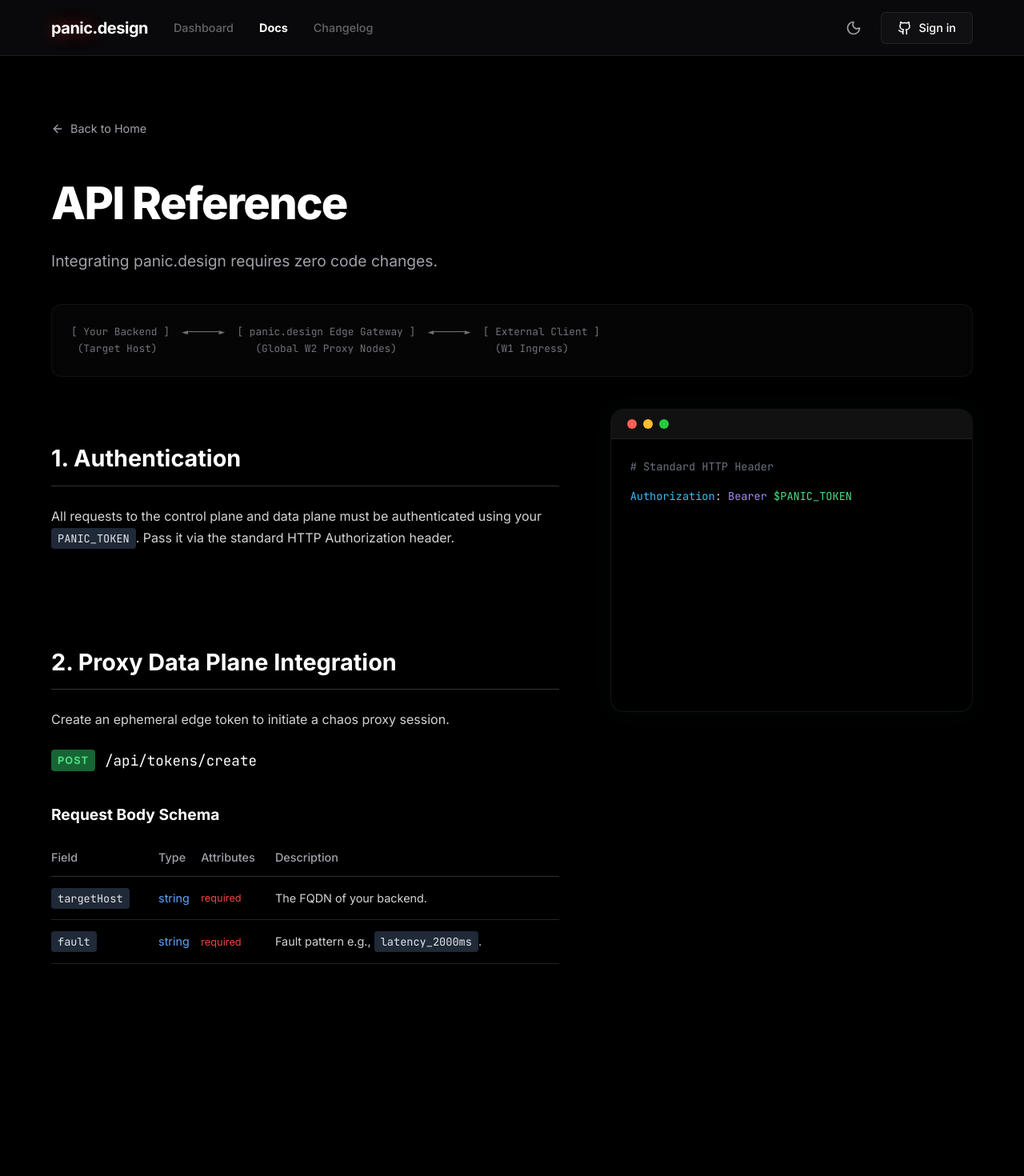
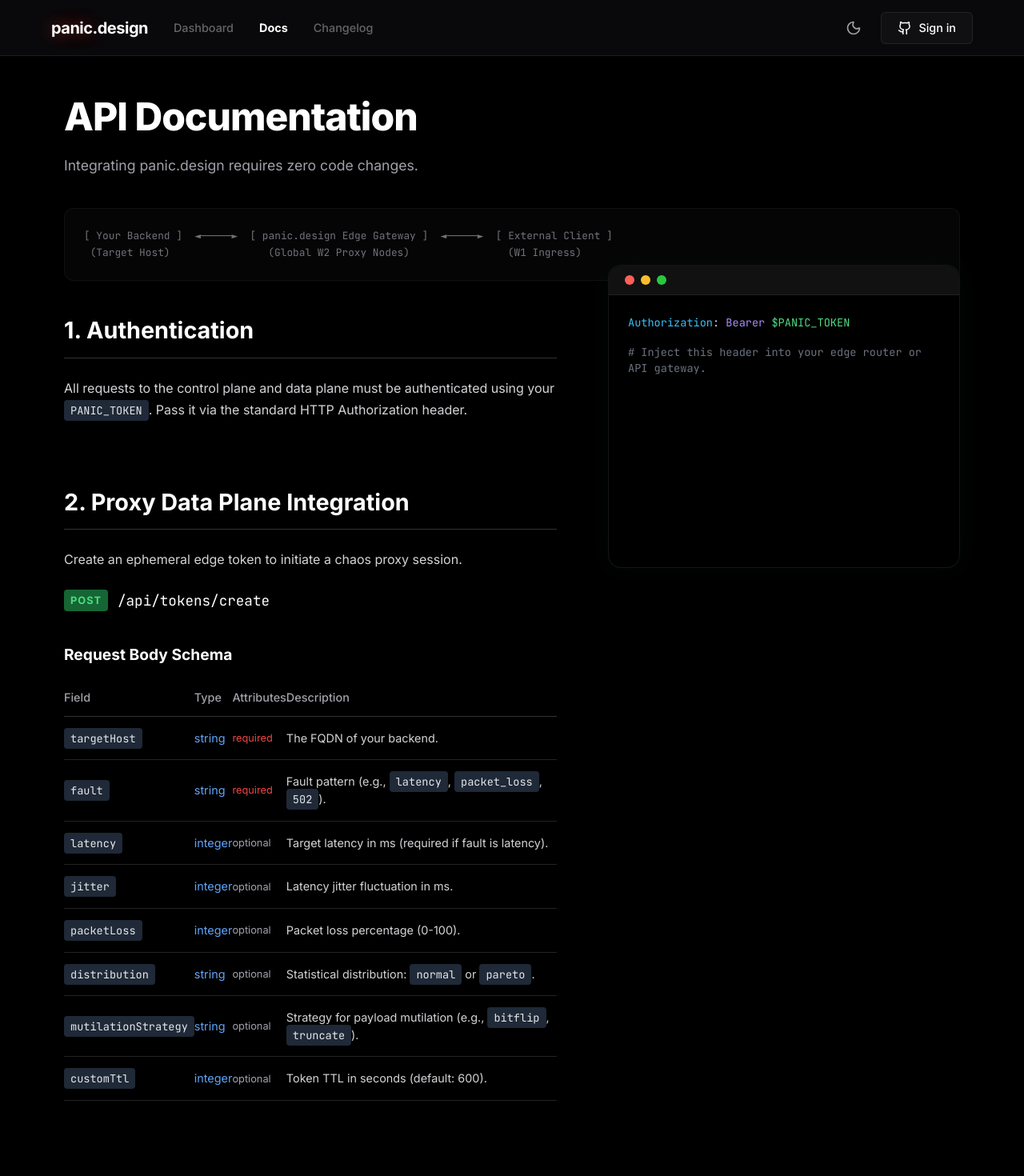
Before and after one commit to AndrewWangDev/panic_design, a Next.js app: page /docs in a window 1280 px wide. Shown: the top 1470 px of the page at 80% size. Built offline with nearby package versions, Linux system fonts and the light colour scheme; no server answers.

Commit message:
docs: perfect alignment of split-pane, populate complete request schema and align hero header

```diff
--- a/src/app/docs/page.tsx
+++ b/src/app/docs/page.tsx
@@ -1,8 +1,7 @@
 "use client";
 
 import React, { useEffect, useRef, useState } from 'react';
-import Link from 'next/link';
-import { ArrowLeft, Microscope, CheckCircle2 } from 'lucide-react';
+import { Microscope, CheckCircle2 } from 'lucide-react';
 
 export default function Docs() {
   const [activeSection, setActiveSection] = useState('auth');
@@ -17,7 +16,7 @@ export default function Docs() {
           setActiveSection(entry.target.id);
         }
       });
-    }, { rootMargin: '-20% 0px -60% 0px' });
+    }, { rootMargin: '-100px 0px -60% 0px' });
 
     if (authRef.current) observer.observe(authRef.current);
     if (injectionRef.current) observer.observe(injectionRef.current);
@@ -28,13 +27,10 @@ export default function Docs() {
   return (
     <div style={{ backgroundColor: '#000', color: '#ededed', fontFamily: 'Inter, sans-serif', minHeight: '100vh', paddingBottom: '120px' }}>
 
-      {/* 1. Global Hero Section */}
-      <div style={{ maxWidth: '1200px', margin: '0 auto', padding: '80px 24px 40px 24px' }}>
-        <Link href="/" style={{ display: 'inline-flex', alignItems: 'center', gap: '8px', color: '#a1a1aa', textDecoration: 'none', marginBottom: '40px', fontSize: '0.9rem', transition: 'color 0.2s' }} onMouseOver={e => e.currentTarget.style.color = '#ededed'} onMouseOut={e => e.currentTarget.style.color = '#a1a1aa'}>
-          <ArrowLeft size={16} /> Back to Home
-        </Link>
-        <h1 style={{ fontSize: '3.5rem', fontWeight: 800, color: '#fff', letterSpacing: '-0.03em', margin: '0 0 16px 0' }}>API Reference</h1>
-        <p style={{ color: '#a1a1aa', fontSize: '1.2rem', margin: '0 0 40px 0', maxWidth: '600px' }}>
+      {/* 1. Global Hero Section (Aligned with Dashboard) */}
+      <div style={{ maxWidth: '1200px', margin: '0 auto', padding: '40px 40px 40px 40px' }}>
+        <h1 style={{ fontSize: '3rem', fontWeight: 800, color: '#fff', letterSpacing: '-1px', margin: '0 0 12px 0' }}>API Documentation</h1>
+        <p style={{ color: '#a1a1aa', fontSize: '1.1rem', margin: '0 0 40px 0', maxWidth: '600px' }}>
           Integrating panic.design requires zero code changes.
         </p>
 
@@ -55,19 +51,19 @@ export default function Docs() {
       </div>
 
       {/* 2. Split-Pane Layout */}
-      <div style={{ maxWidth: '1200px', margin: '0 auto', padding: '0 24px', display: 'grid', gridTemplateColumns: '7fr 5fr', gap: '64px', position: 'relative' }}>
+      <div style={{ maxWidth: '1200px', margin: '0 auto', padding: '0 40px', display: 'grid', gridTemplateColumns: '7fr 5fr', gap: '64px', position: 'relative' }}>
 
         {/* Left Column (Prose & Tables) */}
         <div style={{ paddingBottom: '120px' }}>
 
-          <div id="auth" ref={authRef} style={{ marginBottom: '80px', paddingTop: '40px' }}>
+          <div id="auth" ref={authRef} style={{ marginBottom: '80px', scrollMarginTop: '100px' }}>
             <h2 style={{ fontSize: '1.8rem', fontWeight: 700, color: '#fff', marginBottom: '24px', borderBottom: '1px solid #333', paddingBottom: '12px' }}>1. Authentication</h2>
             <p style={{ color: '#d4d4d8', lineHeight: 1.7, marginBottom: '24px' }}>
               All requests to the control plane and data plane must be authenticated using your <code style={codeStyle}>PANIC_TOKEN</code>. Pass it via the standard HTTP Authorization header.
             </p>
           </div>
 
-          <div id="injection" ref={injectionRef} style={{ paddingTop: '40px', minHeight: '600px' }}>
+          <div id="injection" ref={injectionRef} style={{ minHeight: '800px', scrollMarginTop: '100px' }}>
             <h2 style={{ fontSize: '1.8rem', fontWeight: 700, color: '#fff', marginBottom: '24px', borderBottom: '1px solid #333', paddingBottom: '12px' }}>2. Proxy Data Plane Integration</h2>
             <p style={{ color: '#d4d4d8', lineHeight: 1.7, marginBottom: '24px' }}>
               Create an ephemeral edge token to initiate a chaos proxy session.
@@ -99,7 +95,43 @@ export default function Docs() {
                   <td style={{ padding: '16px 0' }}><code style={codeStyle}>fault</code></td>
                   <td style={{ padding: '16px 0', color: '#60a5fa' }}>string</td>
                   <td style={{ padding: '16px 0', color: '#ef4444', fontSize: '0.8rem' }}>required</td>
-                  <td style={{ padding: '16px 0', color: '#d4d4d8', lineHeight: 1.5 }}>Fault pattern e.g., <code style={codeStyle}>latency_2000ms</code>.</td>
+                  <td style={{ padding: '16px 0', color: '#d4d4d8', lineHeight: 1.5 }}>Fault pattern (e.g., <code style={codeStyle}>latency</code>, <code style={codeStyle}>packet_loss</code>, <code style={codeStyle}>502</code>).</td>
+                </tr>
+                <tr style={{ borderBottom: '1px solid #222' }}>
+                  <td style={{ padding: '16px 0' }}><code style={codeStyle}>latency</code></td>
+                  <td style={{ padding: '16px 0', color: '#60a5fa' }}>integer</td>
+                  <td style={{ padding: '16px 0', color: '#a1a1aa', fontSize: '0.8rem' }}>optional</td>
+                  <td style={{ padding: '16px 0', color: '#d4d4d8', lineHeight: 1.5 }}>Target latency in ms (required if fault is latency).</td>
+                </tr>
+                <tr style={{ borderBottom: '1px solid #222' }}>
+                  <td style={{ padding: '16px 0' }}><code style={codeStyle}>jitter</code></td>
+                  <td style={{ padding: '16px 0', color: '#60a5fa' }}>integer</td>
+                  <td style={{ padding: '16px 0', color: '#a1a1aa', fontSize: '0.8rem' }}>optional</td>
+                  <td style={{ padding: '16px 0', color: '#d4d4d8', lineHeight: 1.5 }}>Latency jitter fluctuation in ms.</td>
+                </tr>
+                <tr style={{ borderBottom: '1px solid #222' }}>
+                  <td style={{ padding: '16px 0' }}><code style={codeStyle}>packetLoss</code></td>
+                  <td style={{ padding: '16px 0', color: '#60a5fa' }}>integer</td>
+                  <td style={{ padding: '16px 0', color: '#a1a1aa', fontSize: '0.8rem' }}>optional</td>
+                  <td style={{ padding: '16px 0', color: '#d4d4d8', lineHeight: 1.5 }}>Packet loss percentage (0-100).</td>
+                </tr>
+                <tr style={{ borderBottom: '1px solid #222' }}>
+                  <td style={{ padding: '16px 0' }}><code style={codeStyle}>distribution</code></td>
+                  <td style={{ padding: '16px 0', color: '#60a5fa' }}>string</td>
+                  <td style={{ padding: '16px 0', color: '#a1a1aa', fontSize: '0.8rem' }}>optional</td>
+                  <td style={{ padding: '16px 0', color: '#d4d4d8', lineHeight: 1.5 }}>Statistical distribution: <code style={codeStyle}>normal</code> or <code style={codeStyle}>pareto</code>.</td>
+                </tr>
+                <tr style={{ borderBottom: '1px solid #222' }}>
+                  <td style={{ padding: '16px 0' }}><code style={codeStyle}>mutilationStrategy</code></td>
+                  <td style={{ padding: '16px 0', color: '#60a5fa' }}>string</td>
+                  <td style={{ padding: '16px 0', color: '#a1a1aa', fontSize: '0.8rem' }}>optional</td>
+                  <td style={{ padding: '16px 0', color: '#d4d4d8', lineHeight: 1.5 }}>Strategy for payload mutilation (e.g., <code style={codeStyle}>bitflip</code>, <code style={codeStyle}>truncate</code>).</td>
+                </tr>
+                <tr style={{ borderBottom: '1px solid #222' }}>
+                  <td style={{ padding: '16px 0' }}><code style={codeStyle}>customTtl</code></td>
+                  <td style={{ padding: '16px 0', color: '#60a5fa' }}>integer</td>
+                  <td style={{ padding: '16px 0', color: '#a1a1aa', fontSize: '0.8rem' }}>optional</td>
+                  <td style={{ padding: '16px 0', color: '#d4d4d8', lineHeight: 1.5 }}>Token TTL in seconds (default: 600).</td>
                 </tr>
               </tbody>
             </table>
@@ -115,7 +147,8 @@ export default function Docs() {
             borderRadius: '16px',
             border: '1px solid rgba(255,255,255,0.08)',
             boxShadow: '0 0 30px rgba(0,255,204,0.03)',
-            overflow: 'hidden'
+            overflow: 'hidden',
+            marginTop: '-60px' // Offset to vertically align inner payload code with left-side headers
           }}>
             <div style={{ background: '#111', padding: '12px 20px', borderBottom: '1px solid #222', display: 'flex', gap: '8px' }}>
               <div style={{ width: '12px', height: '12px', borderRadius: '50%', background: '#ff5f56' }} />
@@ -126,24 +159,26 @@ export default function Docs() {
             <div style={{ padding: '24px', fontFamily: 'var(--font-mono), monospace', fontSize: '0.85rem', color: '#d4d4d8', minHeight: '340px' }}>
               {activeSection === 'auth' && (
                 <div style={{ animation: 'fadeIn 0.3s ease-out' }}>
-                  <div style={{ color: '#6b7280', marginBottom: '16px' }}># Standard HTTP Header</div>
                   <span style={{ color: '#38bdf8' }}>Authorization</span>: <span style={{ color: '#a78bfa' }}>Bearer</span> <span style={{ color: '#4ade80' }}>$PANIC_TOKEN</span>
+
+                  <div style={{ color: '#6b7280', marginTop: '16px' }}># Inject this header into your edge router or API gateway.</div>
                 </div>
               )}
 
               {activeSection === 'injection' && (
                 <div style={{ animation: 'fadeIn 0.3s ease-out' }}>
-                  <div style={{ color: '#6b7280', marginBottom: '16px' }}># Python Requests Example</div>
                   <div style={{ lineHeight: 1.6 }}>
-                    <span style={{ color: '#f472b6' }}>import</span> requests<br/><br/>
                     <span style={{ color: '#a78bfa' }}>payload</span> = {'{'}<br/>
                     &nbsp;&nbsp;<span style={{ color: '#38bdf8' }}>"targetHost"</span>: <span style={{ color: '#a3e635' }}>"api.yourbackend.com"</span>,<br/>
                     &nbsp;&nbsp;<span style={{ color: '#38bdf8' }}>"fault"</span>: <span style={{ color: '#a3e635' }}>"latency_500ms"</span><br/>
-                    {'}'}<br/><br/>
+                    {'}'}<br/>
+                    <span style={{ color: '#a78bfa' }}>headers</span> = {'{"Authorization": "Bearer $PANIC_TOKEN"}'}<br/>
+                    <br/>
+                    <span style={{ color: '#f472b6' }}>import</span> requests<br/>
                     <span style={{ color: '#a78bfa' }}>response</span> = requests.post(<br/>
                     &nbsp;&nbsp;<span style={{ color: '#a3e635' }}>"https://panic.andrewwangdev.com/api/tokens/create"</span>,<br/>
                     &nbsp;&nbsp;json=payload,<br/>
-                    &nbsp;&nbsp;headers={'{"Authorization": "Bearer $PANIC_TOKEN"}'}<br/>
+                    &nbsp;&nbsp;headers=headers<br/>
                     )<br/><br/>
                     <span style={{ color: '#6b7280' }}># Returns JSON</span><br/>
                     <span style={{ color: '#a78bfa' }}>print</span>(response.json())
@@ -156,7 +191,7 @@ export default function Docs() {
       </div>
 
       {/* 3. Full-width Section */}
-      <div style={{ maxWidth: '1200px', margin: '0 auto', padding: '0 24px' }}>
+      <div style={{ maxWidth: '1200px', margin: '0 auto', padding: '0 40px' }}>
 
         {/* Edge Error Matrix */}
         <h2 style={{ fontSize: '1.8rem', fontWeight: 700, color: '#fff', marginBottom: '32px' }}>3. Edge Error Matrix</h2>
@@ -231,6 +266,7 @@ export default function Docs() {
           div[style*="position: sticky"] {
             position: relative !important;
             top: 0 !important;
+            margin-top: 0 !important;
           }
         }
       `}} />
```
